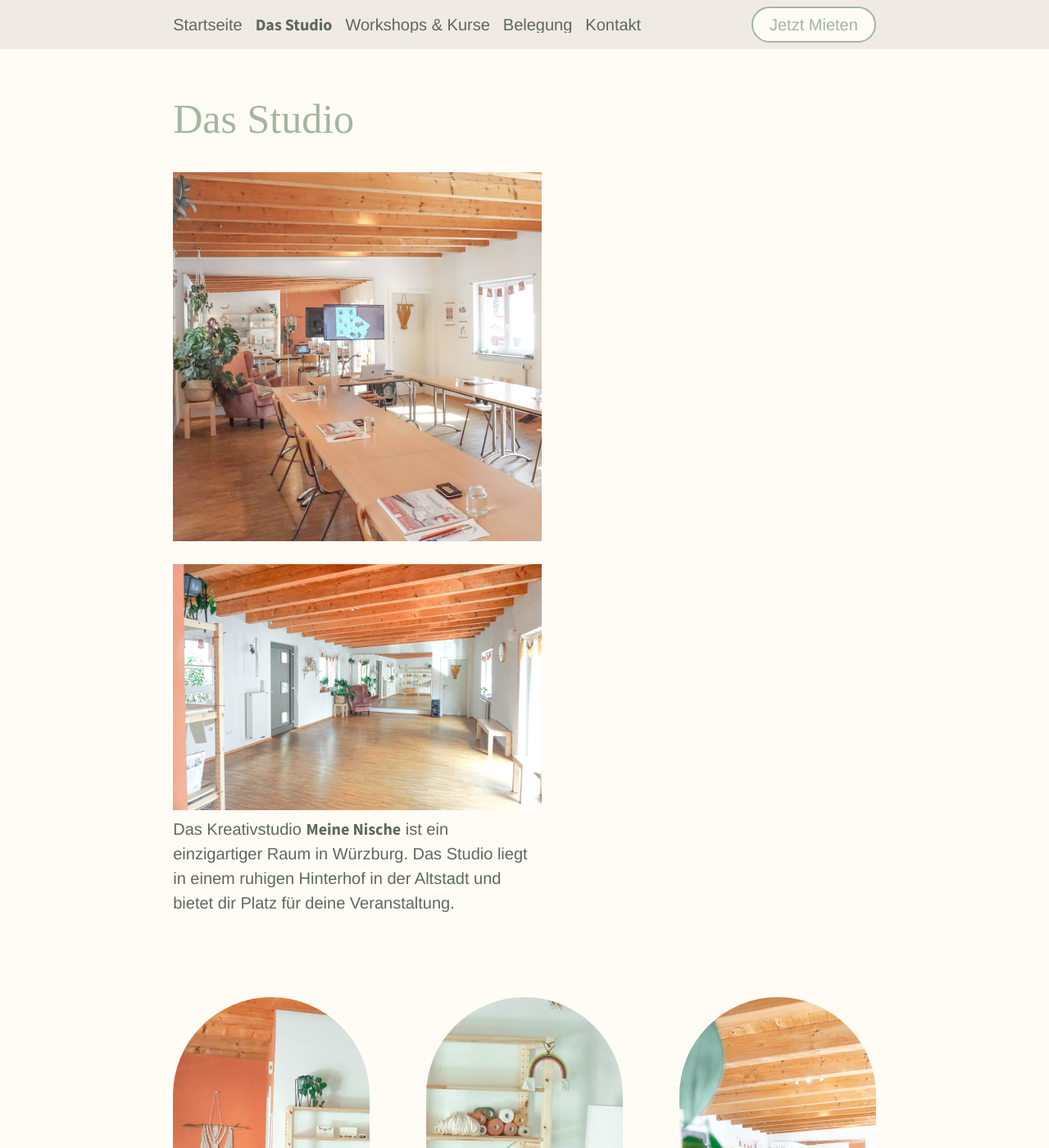
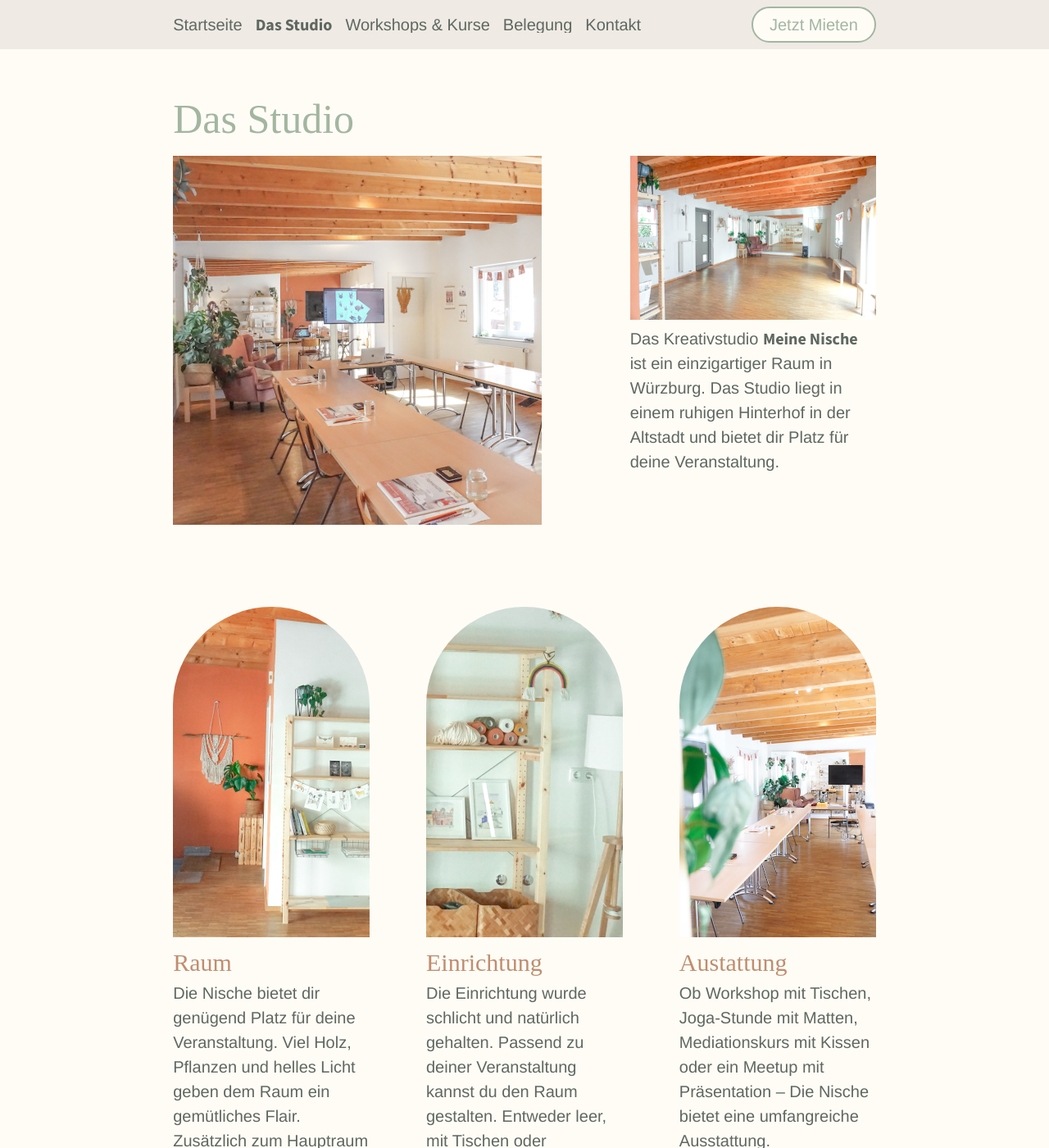
Before and after one commit to sonjafeitsch/meine-nische-website, a Jekyll site: the page built from studio.html, in a window 1280 px wide and 1400 px high. Shown: the whole window at 82% size. Built offline with Jekyll 4.4.1, drawn with Linux system fonts in a browser that asks for light colours; some web fonts are replaced; some of the changed text lies outside the part shown.

Commit message:
feat: make the studio page mobile

```diff
--- a/_sass/_studio.scss
+++ b/_sass/_studio.scss
@@ -1,11 +1,12 @@
 .keyhole-image-container {
-  width: 240px;
+  width: 100%;
+  margin-bottom: 32px;
 }
 
 .keyhole-image {
+  width: 100%;
   overflow: hidden;
-  border-radius: 120px 120px 0 0;
-  width: 240px;
+  border-radius: 999px 999px 0 0;
 }
 
 li:before {
@@ -16,11 +17,24 @@
   background-color: $accent-secondary;
   border-radius: 50%;
   margin-right: 5px;
+  margin-bottom: 0.12em;
+}
+
+.sonja-image {
+  width: 100%;
 }
 
 @media screen and (min-width: $mobile-breakpoint) and (max-resolution: $mobile-resolution) {
-  .intro-card {
-    flex-basis: 50%;
-    flex-grow: 1;
+  .keyhole-image-container {
+    width: 240px;
+  }
+
+  .keyhole-image {
+    overflow: hidden;
+    border-radius: 120px 120px 0 0;
+    width: 240px;
+  }
+  .sonja-image{
+    width: auto;
   }
 }
--- a/studio.html
+++ b/studio.html
@@ -5,19 +5,15 @@
 permalink: studio
 ---
 
-<article class="d-flex flex-column flex-gap-4">
+<article>
   <h1 class="themed-text huge-size text-highlight">Das Studio</h1>
   <div class="w-100 flex-responsive flex-gap-4 flex-wrap justify-content-between">
-    <picture>
     <img alt="Bild des Kreativraums Meine Nische mit Tischen und Mediawagen"
-           src="images/nische_mit_kurs_450w.png"/>
-    </picture>
-    <div class="d-flex flex-column">
-      <picture>
+         class="w-100 flex-shrink-0 flex-grow-0" src="images/nische_mit_kurs_450w.png" style="flex-basis: 40%"/>
+    <div style="flex-basis: 35%">
       <img alt="Bild des Kreativraums Meine Nische leer"
-             src="images/nische_leer_450w.png"/>
-      </picture>
-      <div style="width: 450px">
+           class="w-100" src="images/nische_leer_450w.png"/>
+      <div>
         Das Kreativstudio <span class="text-important">Meine Nische</span> ist ein einzigartiger Raum in Würzburg. Das
         Studio liegt in einem ruhigen
         Hinterhof in der Altstadt und bietet dir Platz für deine Veranstaltung.
@@ -26,92 +22,91 @@
   </div>
 </article>
 
-<article class="flex-responsive flex-gap-4 flex-wrap justify-content-between">
-  <div class="d-flex flex-column keyhole-image-container">
-    <picture class="keyhole-image">
+<article class="flex-responsive flex-wrap justify-content-between">
+  <div class="keyhole-image-container">
     <img alt="Bild des Kreativraums in Richtung Eingang mit WC"
-           src="images/nische_eingang_wc_240w.png"/>
-    </picture>
-    <span class="big-size text-highlight themed-text-secondary">Raum</span>
-    <span>Die Nische bietet dir genügend Platz für deine Veranstaltung. Viel Holz, Pflanzen und helles Licht geben dem Raum ein gemütliches Flair.
-      Zusätzlich zum Hauptraum gibt es einen separaten Raum mit Spüle und einen Toilettenraum mit Dusche und WC.</span>
+         class="keyhole-image" src="images/nische_eingang_wc_240w.png"/>
+    <div class="big-size text-highlight themed-text-secondary">Raum</div>
+    <div>Die Nische bietet dir genügend Platz für deine Veranstaltung. Viel Holz, Pflanzen und helles Licht geben dem
+      Raum ein gemütliches Flair.
+      Zusätzlich zum Hauptraum gibt es einen separaten Raum mit Spüle und einen Toilettenraum mit Dusche und WC.
     </div>
-  <div class="d-flex flex-column keyhole-image-container">
-    <picture class="keyhole-image">
+  </div>
+  <div class="keyhole-image-container">
     <img alt="Bild des Kreativraums auf das Regal"
-           src="images/nische_regal_240w.png"/>
-    </picture>
-    <span class="big-size text-highlight themed-text-secondary">Einrichtung</span>
-    <span>Die Einrichtung wurde schlicht und natürlich gehalten.
-      Passend zu deiner Veranstaltung kannst du den Raum gestalten. Entweder leer, mit Tischen oder Sitzkissen – ganz wie du magst.</span>
+         class="keyhole-image" src="images/nische_regal_240w.png"/>
+    <div class="big-size text-highlight themed-text-secondary">Einrichtung</div>
+    <div>Die Einrichtung wurde schlicht und natürlich gehalten.
+      Passend zu deiner Veranstaltung kannst du den Raum gestalten. Entweder leer, mit Tischen oder Sitzkissen – ganz
+      wie du magst.
     </div>
-  <div class="d-flex flex-column keyhole-image-container">
-    <picture class="keyhole-image">
+  </div>
+  <div class="keyhole-image-container">
     <img alt="Bild des Kreativraums mit Kursbestuhlung und Mediawagen"
-           src="images/nische_mediawagen_240w.png"/>
-    </picture>
-    <span class="big-size text-highlight themed-text-secondary">Austattung</span>
-    <span>Ob Workshop mit Tischen, Joga-Stunde mit Matten, Mediationskurs mit Kissen oder ein
-    Meetup mit Präsentation – Die Nische bietet eine umfangreiche Ausstattung.</span>
+         class="keyhole-image" src="images/nische_mediawagen_240w.png"/>
+    <div class="big-size text-highlight themed-text-secondary">Austattung</div>
+    <div>Ob Workshop mit Tischen, Joga-Stunde mit Matten, Mediationskurs mit Kissen oder ein
+      Meetup mit Präsentation – Die Nische bietet eine umfangreiche Ausstattung.
+    </div>
   </div>
 </article>
 
-<article class="d-flex flex-column flex-gap-4">
+<article class="flex-gap-4">
   <h1 class="text-highlight huge-size themed-text">
     Miete und Ausstattung
   </h1>
   <div class="flex-responsive align-items-end">
-    <div class="d-flex flex-column flex-gap-4" style="flex-basis: 50%">
-      <div>
+    <div style="flex-basis: 50%">
+      <div class="mb-4">
         Der Mietpreis beträgt pro Stunde 25 Euro. Ab einer Mietzeit von 6 Stunden gilt ein Tagessatz von 180 € / Tag.
       </div>
-      <div class="text-important">
+      <div class="text-important mb-4">
         Im Mietpreis ist die Nutzung folgender Ausstattung gemäß Hausordnung enthalten:
       </div>
-      <div>
+      <div class="mb-4">
         <ul>
-          <li class="d-flex align-items-center">65m² großer Veranstaltungsraum, Bad und Küche (ohne Kochmöglichkeit)</li>
-          <li class="d-flex align-items-center">Sieben Tische und Stühle</li>
-          <li class="d-flex align-items-center">Hocker, Decken, Kissen, Jogamatten</li>
-          <li class="d-flex align-items-center">Mediawagen (mobiler Bildschirm mit zwei HDMI-Anschlüssen)</li>
-          <li class="d-flex align-items-center">WLAN und LAN</li>
-          <li class="d-flex align-items-center">Mineralwasser und Tee</li>
-          <li class="d-flex align-items-center">kostenlos, aber auf Nachfrage: Objektkamera</li>
+          <li>65m² großer Veranstaltungsraum, Bad und Küche (ohne Kochmöglichkeit)
+          </li>
+          <li>Sieben Tische und Stühle</li>
+          <li>Hocker, Decken, Kissen, Jogamatten</li>
+          <li>Mediawagen (mobiler Bildschirm mit zwei HDMI-Anschlüssen)</li>
+          <li>WLAN und LAN</li>
+          <li>Mineralwasser und Tee</li>
+          <li>auf Nachfrage: Objektkamera</li>
         </ul>
       </div>
     </div>
-    <div class="d-flex flex-column align-items-start flex-gap-4" style="flex-basis: 50%">
-      <div>Du möchtest Dir die Nische anschauen? Kein Problem, komm einfach zu einem Kennenlern-Treffen vorbei, Ich freue mich dich kennenzulernen.</div>
-      <a href="mailto:hallo@meine-nische.de"><span class="button filled">Lerne die Nische kennen</span></a>
+    <div style="flex-basis: 50%">
+      <div class="mb-4">Du möchtest Dir die Nische anschauen? Kein Problem, komm einfach zu einem Kennenlern-Treffen
+        vorbei, Ich
+        freue mich dich kennenzulernen.
+      </div>
+      <a class="button filled mt-4" href="mailto:hallo@meine-nische.de">Lerne die Nische kennen</a>
     </div>
   </div>
 </article>
 
 <article class="flex-responsive flex-gap-4">
-  <div class="d-flex flex-column flex-gap-4" style="min-width: 300px">
-    <div class="text-highlight huge-size themed-text-secondary">
+  <div style="min-width: 300px">
+    <div class="text-highlight huge-size themed-text-secondary mb-2">
       Das bin ich:
     </div>
-    <div>
+    <div class="mb-2">
       Ich bin Sonja und der kreative Kopf hinter der Nische.
-      Unter dem Namen Aquarell von Naturell bin ich als Illustratorin tätig und im Oktober 2020 habe ich die Nische ins Leben gerufen.
+      Unter dem Namen Aquarell von Naturell bin ich als Illustratorin tätig und im Oktober 2020 habe ich die Nische ins
+      Leben gerufen.
       Mein Herz schlägt für ruhige Spaziergänge, duftige Franzbrötchen und die kleinen Glücksmomente im Alltag.
     </div>
-    <div>
+    <div class="mb-4">
       Mit meinem Studio möchte ich anderen Menschen wie Dir einen Raum geben.
       Einen Raum für <span class="text-important">besondere Veranstaltungen</span>,
-      <span class="text-important">kreative Auszeiten vom Alltag</span>, <span class="text-important">inspirierendem Meetups</span> – einfach ein kreatives Zuhause für Dich.
+      <span class="text-important">kreative Auszeiten vom Alltag</span>, <span class="text-important">inspirierendem Meetups</span>
+      – einfach ein kreatives Zuhause für Dich.
     </div>
     <div>
       Egal ob Tische, Stühle, Media-Wagen, Matten oder Kissen, richte Dir die Nische so ein wie Du es brauchst.
     </div>
   </div>
-  <div class="studio-card d-flex flex-column flex-gap-4 align-items-start">
-    <div class="sonja-image">
-      <picture>
   <img alt="Bild des Kreativraums Meine Nische"
-             src="images/nische_sonja_600w.png"/>
-      </picture>
-    </div>
-  </div>
+       class="sonja-image" src="images/nische_sonja_600w.png"/>
 </article>
```
Lines whose indentation alone changed are shown as unchanged.
